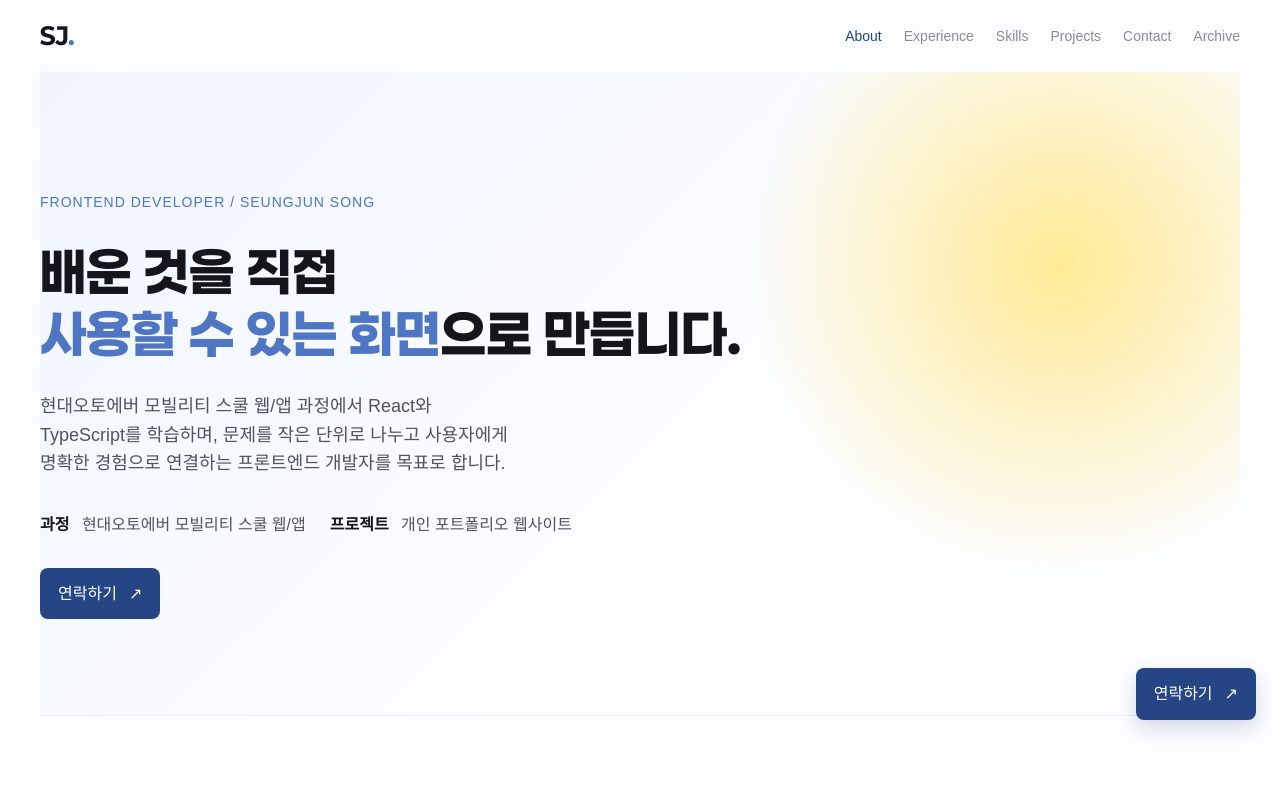
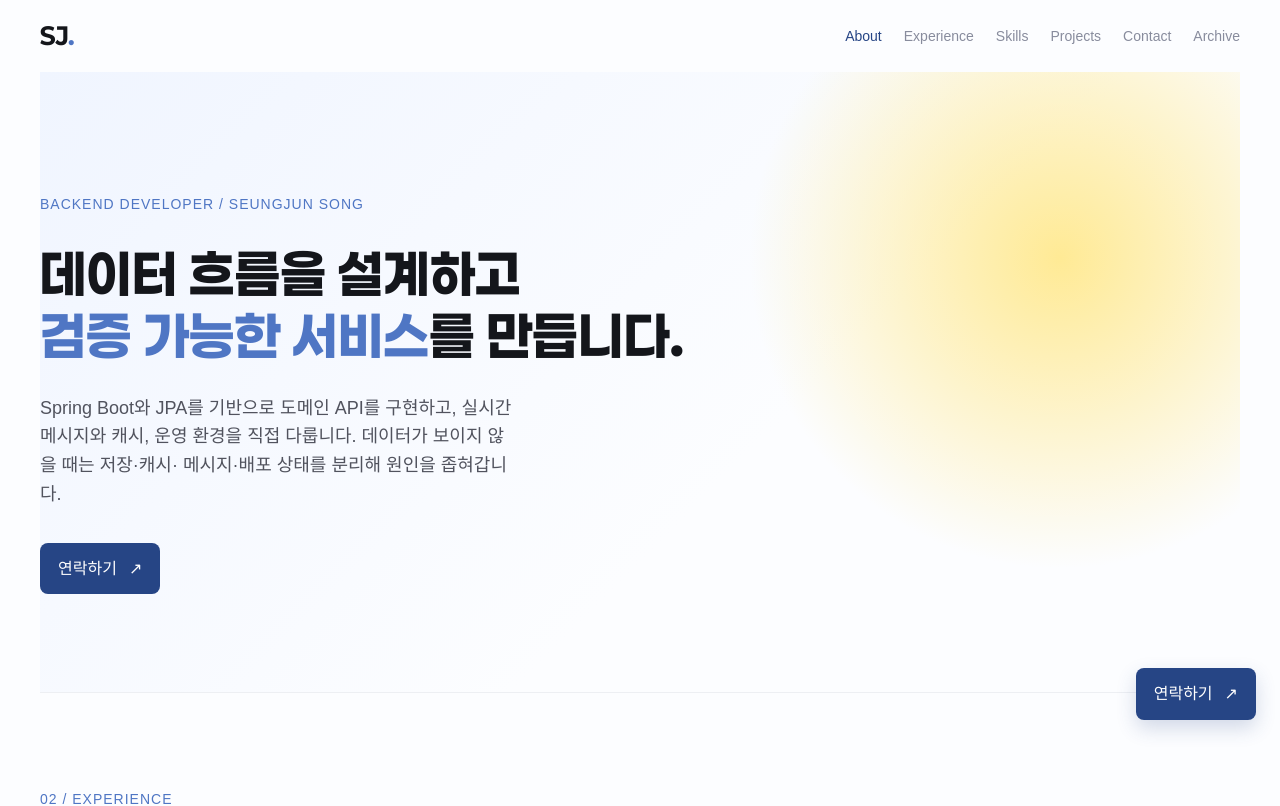
Before and after one commit to SeungJunS0ng/portfolio-site, a React (Vite) app: page / in a window 1280 px wide. Shown: the top 806 px of the page. Built offline with nearby package versions, Linux system fonts and the light colour scheme; a web font is replaced by a local one.

Commit message:
feat: About을 개인 백엔드 개발자 소개로 변경

```diff
--- a/src/pages/About/About.tsx
+++ b/src/pages/About/About.tsx
@@ -4,25 +4,17 @@ import styles from "./About.module.css";
 export function About() {
   return (
     <section id="about" className={styles.section}>
-      <p className={styles.eyebrow}>FRONTEND DEVELOPER / SEUNGJUN SONG</p>
+      <p className={styles.eyebrow}>BACKEND DEVELOPER / SEUNGJUN SONG</p>
       <h1>
-        배운 것을 직접
+        데이터 흐름을 설계하고
         <br />
-        <em>사용할 수 있는 화면</em>으로 만듭니다.
+        <em>검증 가능한 서비스</em>를 만듭니다.
       </h1>
       <p className={styles.description}>
-        현대오토에버 모빌리티 스쿨 웹/앱 과정에서 React와 TypeScript를
-        학습하며, 문제를 작은 단위로 나누고 사용자에게 명확한 경험으로
-        연결하는 프론트엔드 개발자를 목표로 합니다.
+        Spring Boot와 JPA를 기반으로 도메인 API를 구현하고, 실시간 메시지와
+        캐시, 운영 환경을 직접 다룹니다. 데이터가 보이지 않을 때는 저장·캐시·
+        메시지·배포 상태를 분리해 원인을 좁혀갑니다.
       </p>
-      <div className={styles.details}>
-        <p>
-          <strong>과정</strong> 현대오토에버 모빌리티 스쿨 웹/앱
-        </p>
-        <p>
-          <strong>프로젝트</strong> 개인 포트폴리오 웹사이트
-        </p>
-      </div>
       <ContactButton />
     </section>
   );
```
